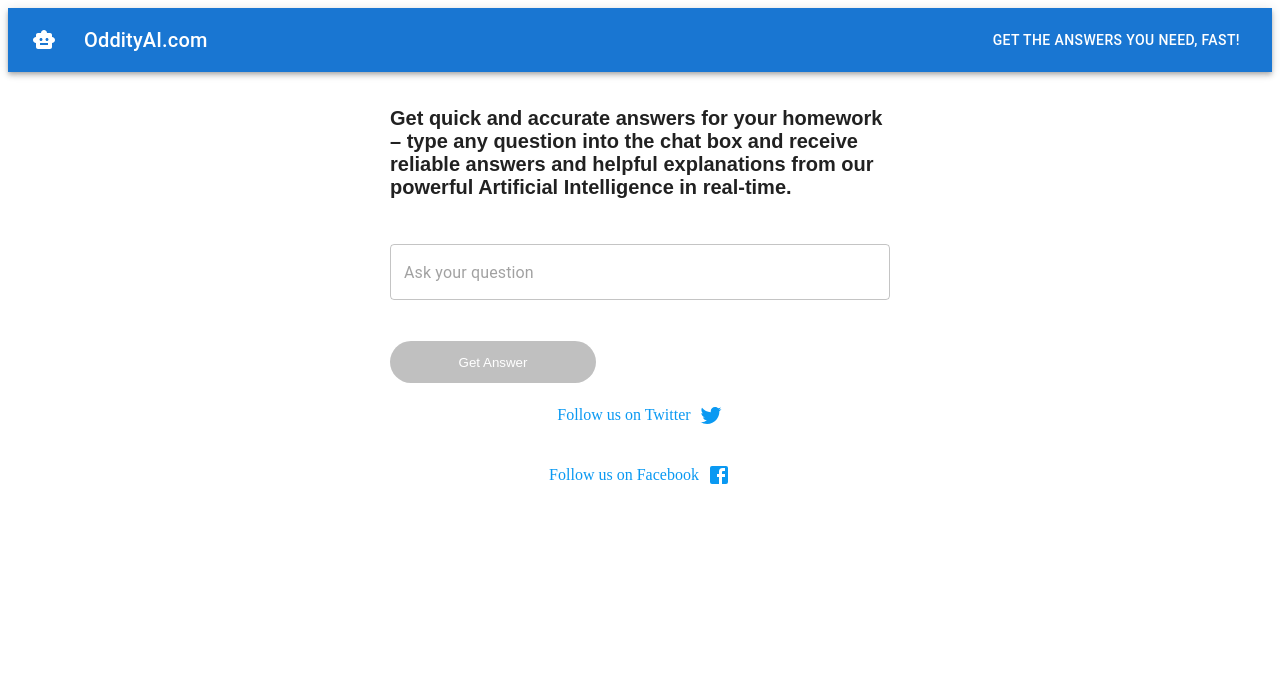
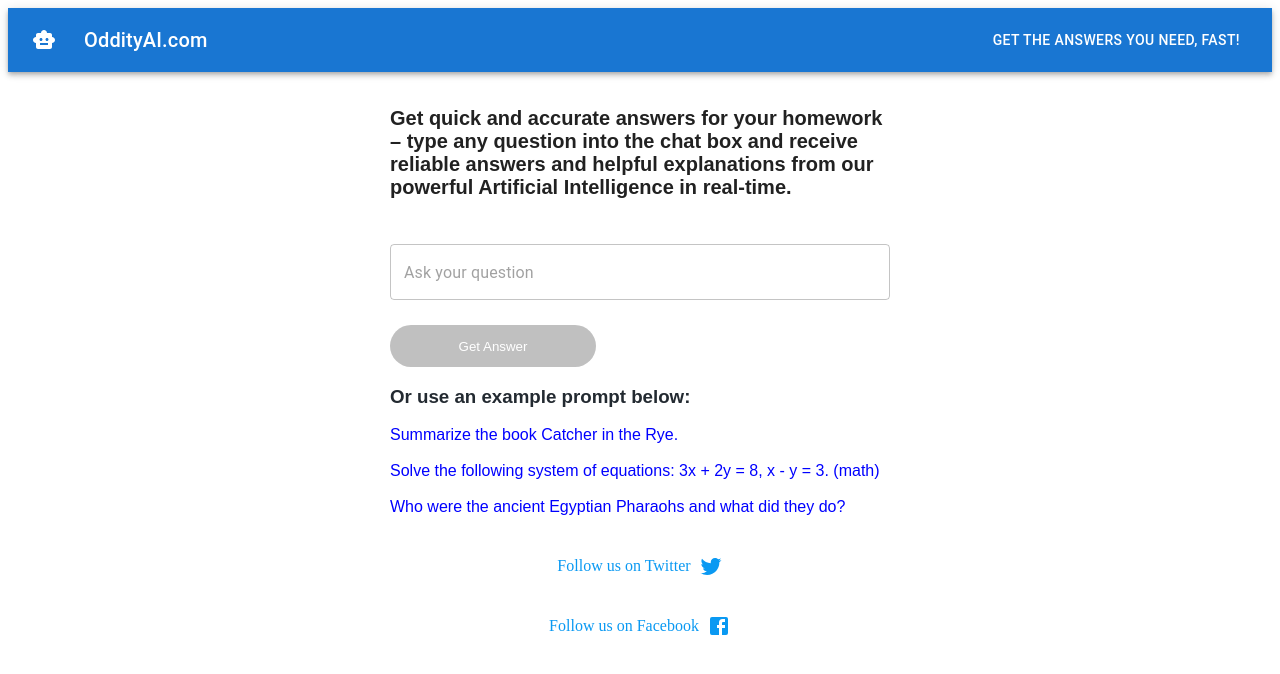
Before and after one commit to oddityai/oddity-front-end, a Next.js app: page / in a window 1280 px wide. Shown: the top 674 px of the page. Built offline with nearby package versions, Linux system fonts and the light colour scheme; a web font is replaced by a local one; what pdfmake would draw is missing.

Commit message:
add prompts

```diff
--- a/pages/App.js
+++ b/pages/App.js
@@ -180,7 +180,6 @@ export default function Home() {
                   id="input-question"
                 />
                 <br />
-                <p style={{ textAlign: "center", color: "red" }}>{error}</p>
                 <button
                   style={{
                     fontWeight: 500,
@@ -198,6 +197,51 @@ export default function Home() {
                 >
                   Get Answer
                 </button>
+                <p style={{ textAlign: "center", color: "red" }}>{error}</p>
+                {Boolean(!answers.length) && (
+                  <>
+                    <h3>Or use an example prompt below:</h3>
+                    <div
+                      style={{ color: "blue", cursor: "pointer" }}
+                      onClick={() => {
+                        onSubmit(
+                          null,
+                          `Summarize the book Catcher in the Rye.`
+                        );
+                      }}
+                    >
+                      Summarize the book Catcher in the Rye.
+                    </div>
+                    <br />
+                    <div
+                      style={{ color: "blue", cursor: "pointer" }}
+                      onClick={() => {
+                        onSubmit(
+                          null,
+                          `Solve the following system of equations: 3x + 2y = 8, x - y = 3. (math)`
+                        );
+                      }}
+                    >
+                      Solve the following system of equations: 3x + 2y = 8, x -
+                      y = 3. (math)
+                    </div>
+                    <br />
+                    <div
+                      style={{ color: "blue", cursor: "pointer" }}
+                      onClick={() => {
+                        onSubmit(
+                          null,
+                          "Who were the ancient Egyptian Pharaohs and what did they do?"
+                        );
+                      }}
+                    >
+                      Who were the ancient Egyptian Pharaohs and what did they
+                      do?
+                    </div>
+
+                    <br />
+                  </>
+                )}
               </form>
             )}
           </div>
```
